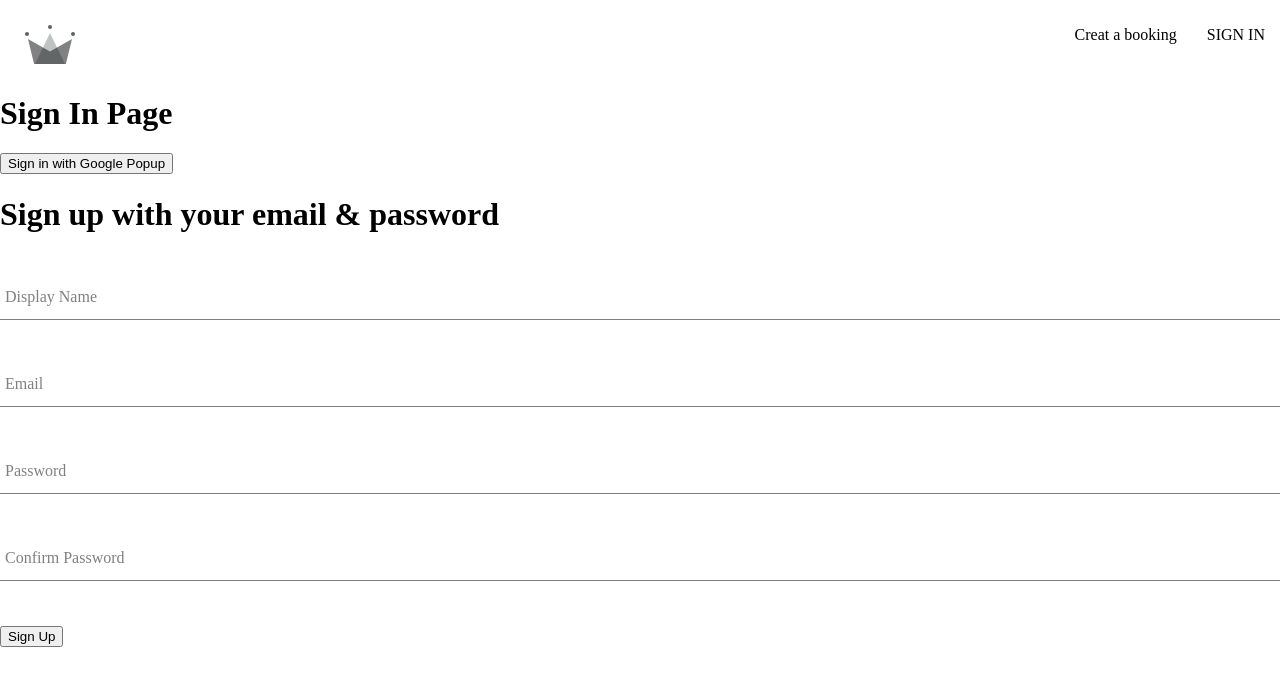
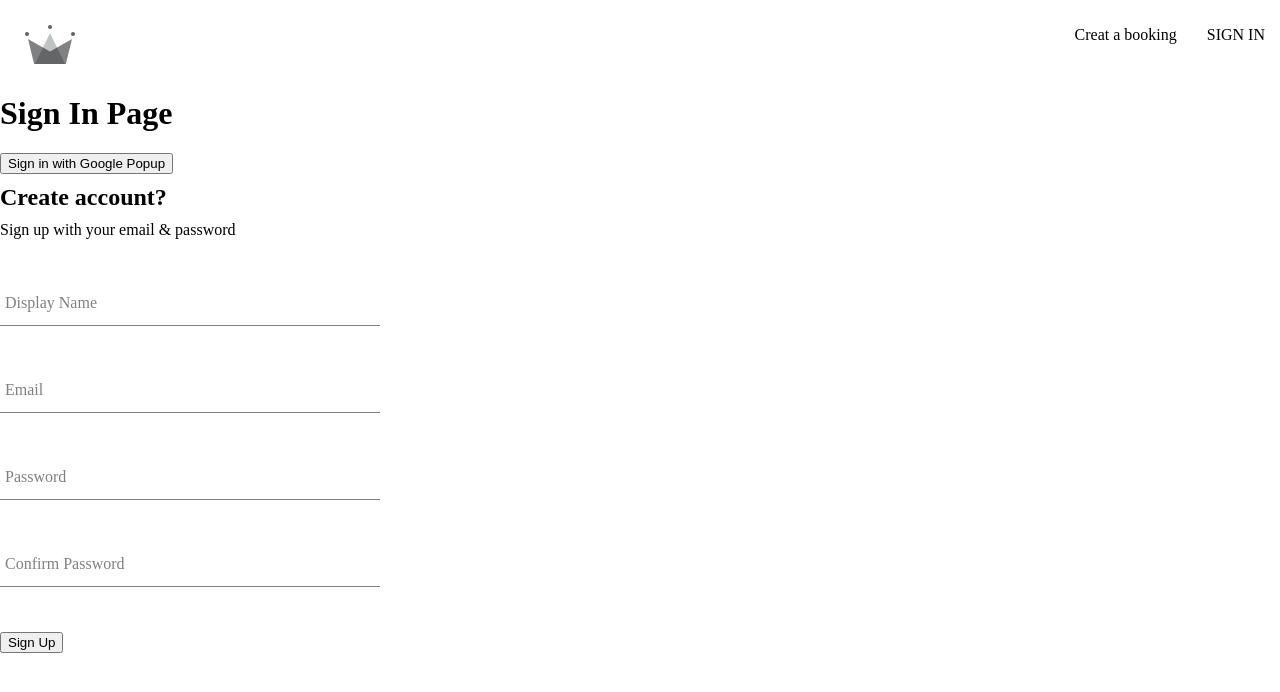
Before and after one commit to unekuogbaje/leathermore, a React (Create React App) app: page /sign-in in a window 1280 px wide. Shown: the top 692 px of the page. Built offline with nearby package versions, Linux system fonts and the light colour scheme; the HTML template or start-up script is replaced by a standard one.

Commit message:
added sign up styling

```diff
--- a/src/components/sign-up/sign-up.component.jsx
+++ b/src/components/sign-up/sign-up.component.jsx
@@ -6,6 +6,8 @@
     createAuthUserWithEmailAndPassword,
     createUserDocumentFromAuth
 } from "../../utils/firebase/firebase.utils";
+
+import './sign-up.styles.scss';
 
 const defaultFormFields = {
     displayName: '',
@@ -55,8 +57,9 @@
     };
 
     return (
-        <div>
-            <h1>Sign up with your email & password</h1>
+        <div className="sign-up-container">
+            <h2>Create account?</h2>
+            <span>Sign up with your email & password</span>
             <form onSubmit={handleSubmit}>
                 <FormInput
                 label="Display Name"
--- /dev/null
+++ b/src/components/sign-up/sign-up.styles.scss
@@ -0,0 +1,9 @@
+.sign-up-container {
+    display: flex;
+    flex-direction: column;
+    width: 380px;
+
+    h2 {
+        margin: 10px 0;
+    }
+}
```
